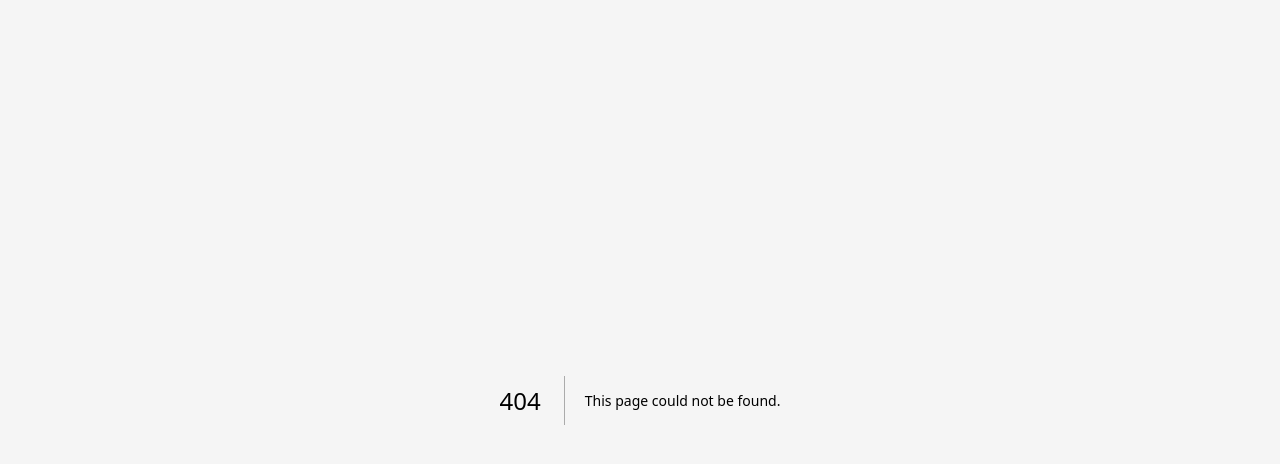
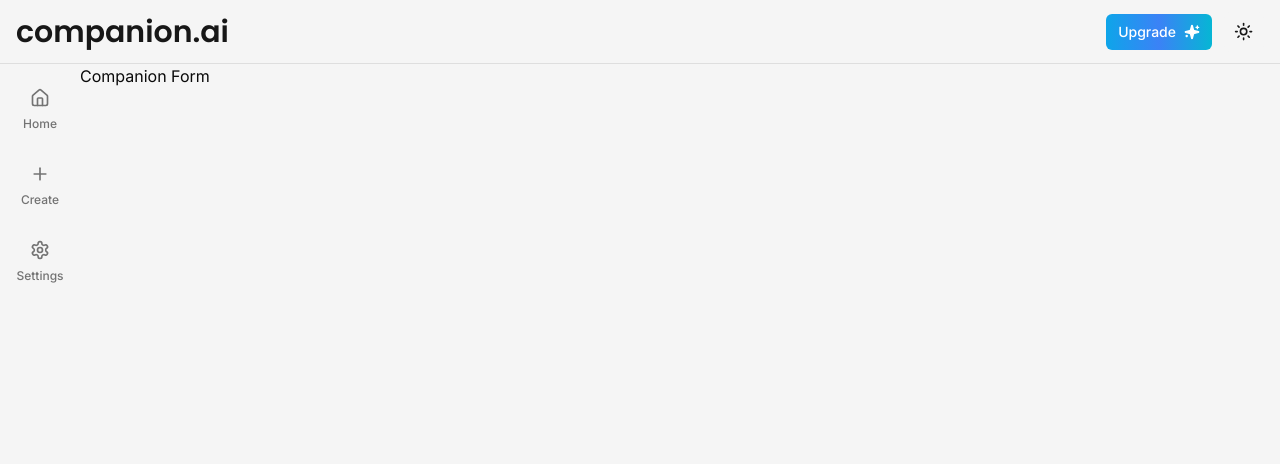
Before and after one commit to ZainAli104/ai-companion, a Next.js app: page /companion/1 in a window 1280 px wide. Before the commit this address had no page. Shown: the top 464 px of the page. Built offline with nearby package versions, Linux system fonts and the light colour scheme; no server answers; the database is empty.

Commit message:
add✨ => companion form component

```diff
--- /dev/null
+++ b/app/(root)/(routes)/companion/[companionId]/_components/companion-form.tsx
@@ -0,0 +1,16 @@
+"use client";
+
+import {Category, Companion} from "@prisma/client";
+
+interface CompanionFormProps {
+    initialData: Companion | null;
+    categories: Category[];
+}
+
+export const CompanionForm = ({initialData, categories}: CompanionFormProps) => {
+    return (
+        <div>
+            <h1>Companion Form</h1>
+        </div>
+    );
+};
--- /dev/null
+++ b/app/(root)/(routes)/companion/[companionId]/page.tsx
@@ -0,0 +1,30 @@
+import prismadb from "@/lib/prismadb";
+
+import {CompanionForm} from "./_components/companion-form";
+
+interface CompanionPageProps {
+    params: {
+        companionId: string;
+    };
+}
+
+const CompanionPage = async ({params}: CompanionPageProps) => {
+    // TODO: Check subscription
+
+    const companion = await prismadb.companion.findUnique({
+        where: {
+            id: params.companionId,
+        },
+    });
+
+    const categories = await prismadb.category.findMany();
+
+    return (
+        <CompanionForm
+            initialData={companion}
+            categories={categories}
+        />
+    );
+};
+
+export default CompanionPage;
```
Also changed, not shown: 1 other file (tests, documents, lock files or other folders).
